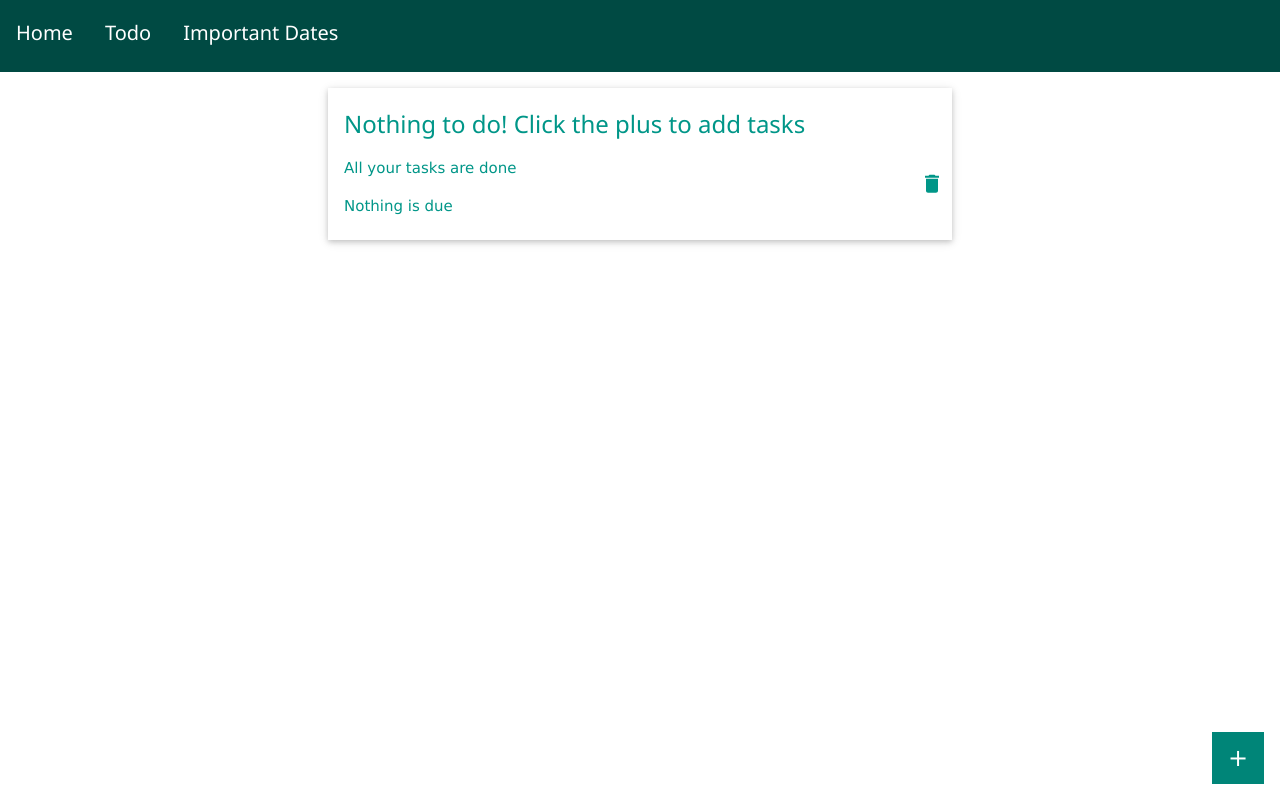
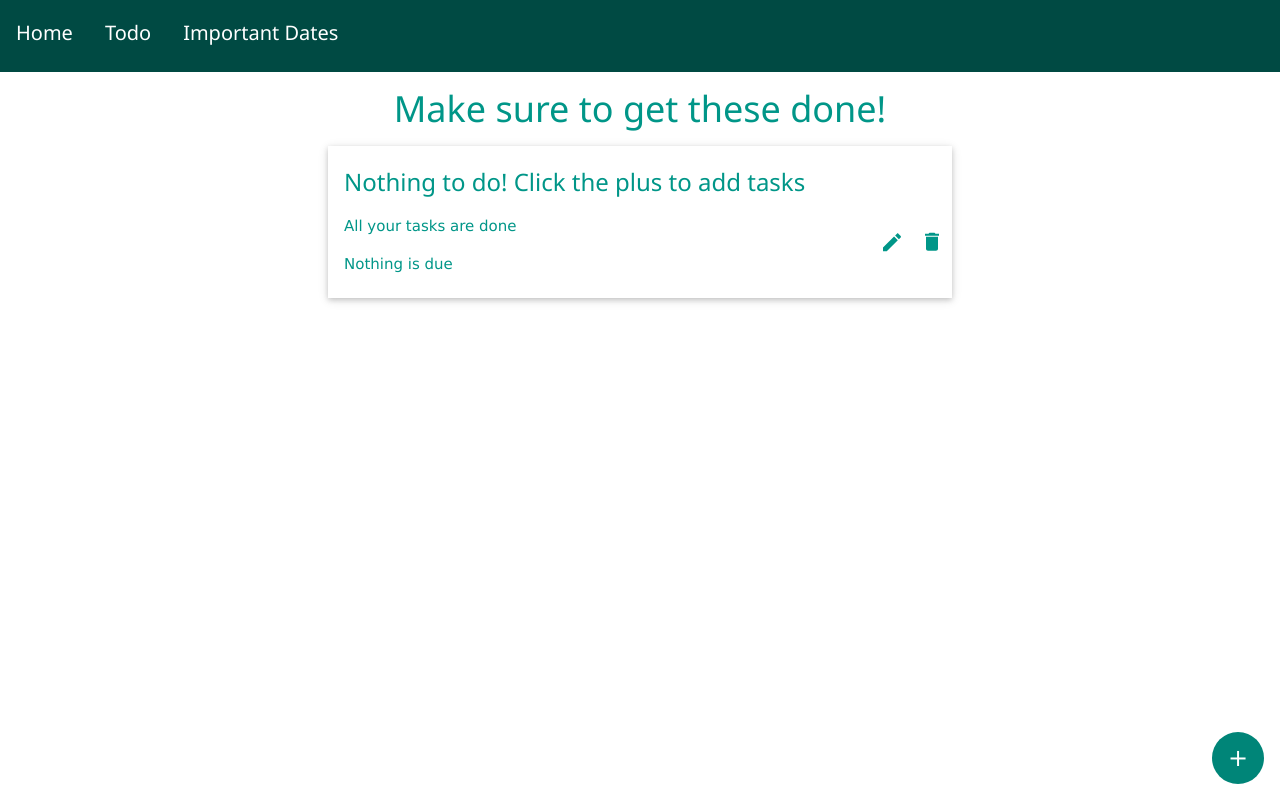
Before and after one commit to TheKing-coder68/codejam, a Flask app: page /todo in a window 1280 px wide. Run offline with Flask 2, Linux system fonts and the light colour scheme; data that the repository does not hold is empty.

Commit message:
Added edit site

```diff
--- a/templates/todo.html
+++ b/templates/todo.html
@@ -1,12 +1,12 @@
 {% extends 'layout.html' %}
 {% block content %}
-    <div class="w3-margin"></div>
     {% for item in content %}
+        <h1 class="w3-text-theme" style="text-align: center;">Make sure to get these done!</h1>
         <div class="w3-card card w3-padding" id="{{item.id}}">
-            <h3 class="w3-text-theme">{{item.title}}</h3>
+            <h3 id="item-title" class="w3-text-theme">{{item.title}}</h3>
             <div class="w3-display-container">
-                <p class="w3-text-theme garb">{{item.content}}</p>
-                <p class="w3-text-theme">{{item.duedate}}</p>
+                <p id="item-content" class="w3-text-theme garb">{{item.content}}</p>
+                <p id="item-duedate" class="w3-text-theme">{{item.duedate}}</p>
                 <div class="trash-cont garb w3-padding w3-display-right">
                     <a href="{{url_for('del_id', id=item.id)}}">
                         <svg xmlns="http://www.w3.org/2000/svg" viewBox="0 0 24 24"
@@ -15,27 +15,33 @@
                             <path d="M6 19c0 1.1.9 2 2 2h8c1.1 0 2-.9 2-2V7H6v12zM19 4h-3.5l-1-1h-5l-1 1H5v2h14V4z" />
                         </svg>
                     </a>
+                    <a href="{{url_for('update', id=item.id)}}" class="w3-container w3-margin-right w3-display-right">
+                        <svg xmlns="http://www.w3.org/2000/svg" viewBox="0 0 24 24" fill="#009688" width="24px" height="24px">
+                            <path d="M0 0h24v24H0z" fill="none"/>
+                            <path d="M3 17.25V21h3.75L17.81 9.94l-3.75-3.75L3 17.25zM20.71 7.04c.39-.39.39-1.02 0-1.41l-2.34-2.34c-.39-.39-1.02-.39-1.41 0l-1.83 1.83 3.75 3.75 1.83-1.83z"/>
+                        </svg>
+                    </a>
                 </div>
             </div>
         </div>
     {% endfor %}
-    <button class="w3-button w3-xlarge w3-theme-d1 w3-display-bottomright w3-margin"
-        onclick="document.getElementById('id01').style.display='block'">+</button>
+    <button class="w3-button plus w3-xlarge w3-theme-d1 w3-display-bottomright w3-margin"
+        onclick="reg_modal()">+</button>
     <div id="id01" class="w3-modal">
         <div class="w3-modal-content w3-animate-zoom">
             <div class="w3-container">
                 <span onclick="document.getElementById('id01').style.display='none'"
                     class="w3-button w3-display-topright">&times;</span>
-                <h1 class="w3-text-theme" style="text-align: center;">New Item</h1>
-                <form autocomplete="off" action="{{url_for('todo')}}" method="POST" class="w3-container w3-text-theme">
+                <h1 class="w3-text-theme" id="desc" style="text-align: center;">New Item</h1>
+                <form autocomplete="off" id="form" action="{{url_for('todo')}}" method="POST" class="w3-container w3-text-theme">
                     <div class="w3-section">
                         <label><b>Title</b></label>
-                        <input type="text" class="w3-border w3-input w3-margin-bottom" name="title" required>
+                        <input type="text" id="TTT" class="w3-border w3-input w3-margin-bottom" id="title" name="title" required>
                         <label><b>Description</b></label>
-                        <input type="text" class="w3-border w3-input w3-margin-bottom" id="description" name="description"
+                        <input type="text" id="DESC" class="w3-border w3-input w3-margin-bottom" id="description" name="description"
                             required>
                         <label><b>Due date</b></label>
-                        <input type="text" class="w3-border w3-input w3-margin-bottom" id="due_date" name="due_date"
+                        <input id="DDD" type="text" class="w3-border w3-input w3-margin-bottom" id="due_date" name="due_date"
                             required>
                         <button class="w3-button w3-block w3-theme w3-section w3-padding" type="submit">Add Task</button>
                     </div>
@@ -43,4 +49,17 @@
             </div>
         </div>
     </div>
+    <script defer>
+        function show_modal(){
+            document.getElementById('id01').style.display='block';
+        }
+        function reg_modal(){
+            show_modal();
+            document.getElementById('desc').innerText = "New Item";
+            document.getElementById('DDD').placeholder = "Due Date";
+            document.getElementById('TTT').placeholder = "Title";
+            document.getElementById('DESC').placeholder = "Description";
+            document.getElementById('form').action = "{{url_for('todo')}}";
+        }
+    </script>
 {% endblock content %}
```
Also changed, not shown: templates/dat.html (+12 -6 lines), templates/update.html (added, +18 -0 lines), templates/update_dat.html (added, +18 -0 lines).
